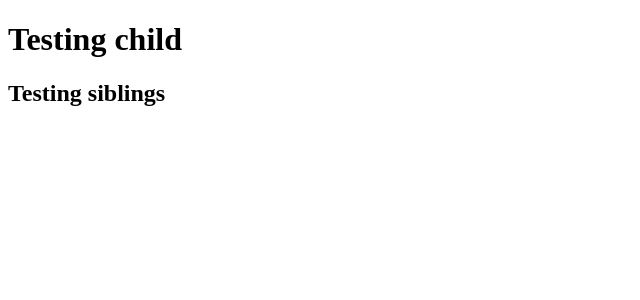
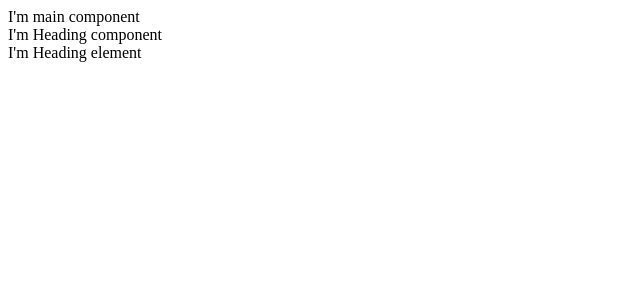
Before and after one commit to tamanna1010/Swiggy-Clone, a React (Vite) app: page / in a window 1280 px wide. Shown: the top 300 px of the page, without its empty margins (0-640 px from the left). Built offline with nearby package versions, Linux system fonts and the light colour scheme.

Commit message:
episode-03 pushed

```diff
--- a/App.js
+++ b/App.js
@@ -1,25 +1,26 @@
 import React from "react";
 import ReactDOM from "react-dom/client";
 
-const heading = React.createElement(
-    "div",
-    {id:"parent"},
-    React.createElement(
-        "div",
-        {id:"child"},
-        [
-        React.createElement(
-            "h1",
-            {},
-            "Testing child"
-            ),
-        React.createElement(
-            "h2",
-            {},
-            "Testing siblings"
-            )
-        ]
-        )
-    );
+const heading = <div>I'm Heading element</div>
+
+const HeadingComponent = () => {
+    return (
+        <>
+            <div>I'm Heading component</div>
+
+        </>
+    )
+}
+
+const MainComponent = () => {
+    return (
+        <>
+        <div>I'm main component</div>
+        <HeadingComponent/>
+        {heading}
+        </>
+    )
+}
+
 const root = ReactDOM.createRoot(document.getElementById("root"));
-root.render(heading);
+root.render(<MainComponent/>);
--- a/index.html
+++ b/index.html
@@ -7,7 +7,7 @@
     <title>Swiggy-Clone</title>
 </head>
 <body>
-    <div id="root"></div>
+    <div id="root">Not rendered</div>
 
     <script type="module" src="./App.js"></script>
 </body>
--- a/package.json
+++ b/package.json
@@ -4,6 +4,8 @@
   "description": "This is a project from Namaste React",
   "main": "App.js",
   "scripts": {
+    "start": "parcel index.html",
+    "build": "parcel build index.html",
     "test": "jest"
   },
   "repository": {
```
Also changed, not shown: NOTES/3_LayingTheFoundation.txt (added).
